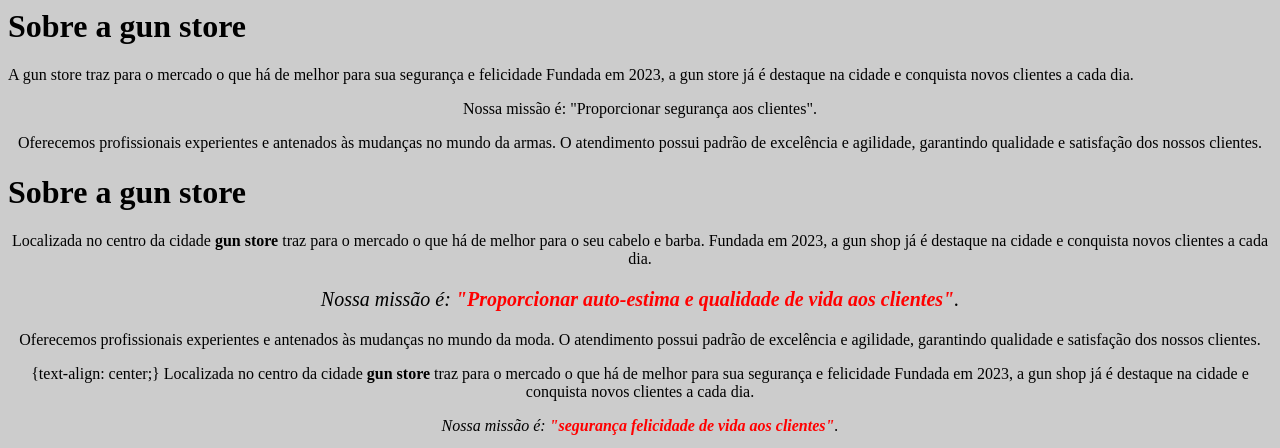
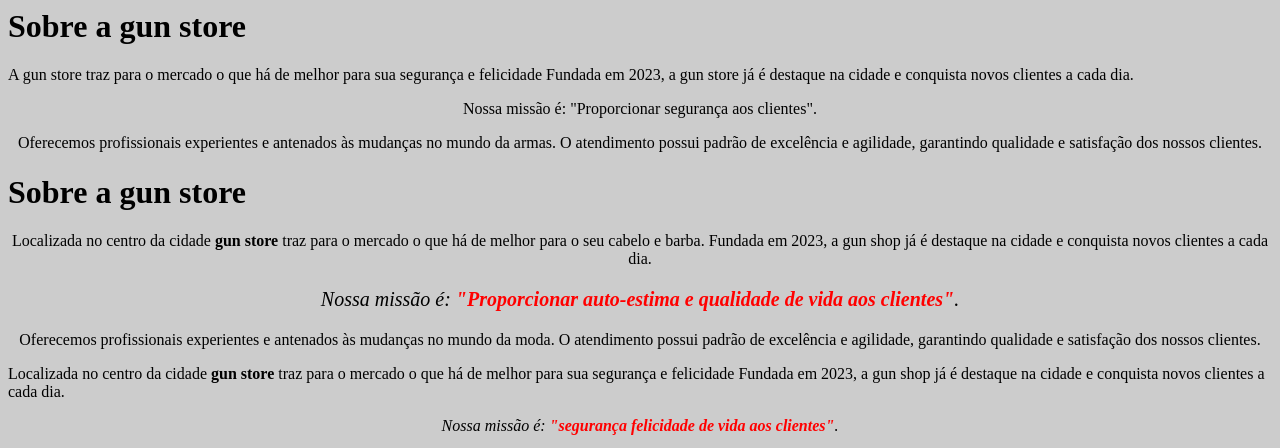
Before and after one commit to isaque90/pc01, a plain HTML site: page index.html in a window 1280 px wide. Shown: the top 448 px of the page. Drawn offline with Linux system fonts and the light colour scheme.

Commit message:
Update index.html

```diff
--- a/index.html
+++ b/index.html
@@ -29,7 +29,7 @@ O atendimento possui padrão de excelência e agilidade, garantindo qualidade e
     </body>
 </html>
 
-<p>{text-align: center;} Localizada no centro da cidade <strong>gun store</strong> traz para o mercado o que há de melhor para sua segurança e felicidade
+<p></p>Localizada no centro da cidade <strong>gun store</strong> traz para o mercado o que há de melhor para sua segurança e felicidade
 Fundada em 2023, a gun shop já é destaque na cidade e conquista novos clientes a cada dia.</p>
 
 <p><em>Nossa missão é: <strong>"segurança felicidade de vida aos clientes"</strong>.</em></p>
```
